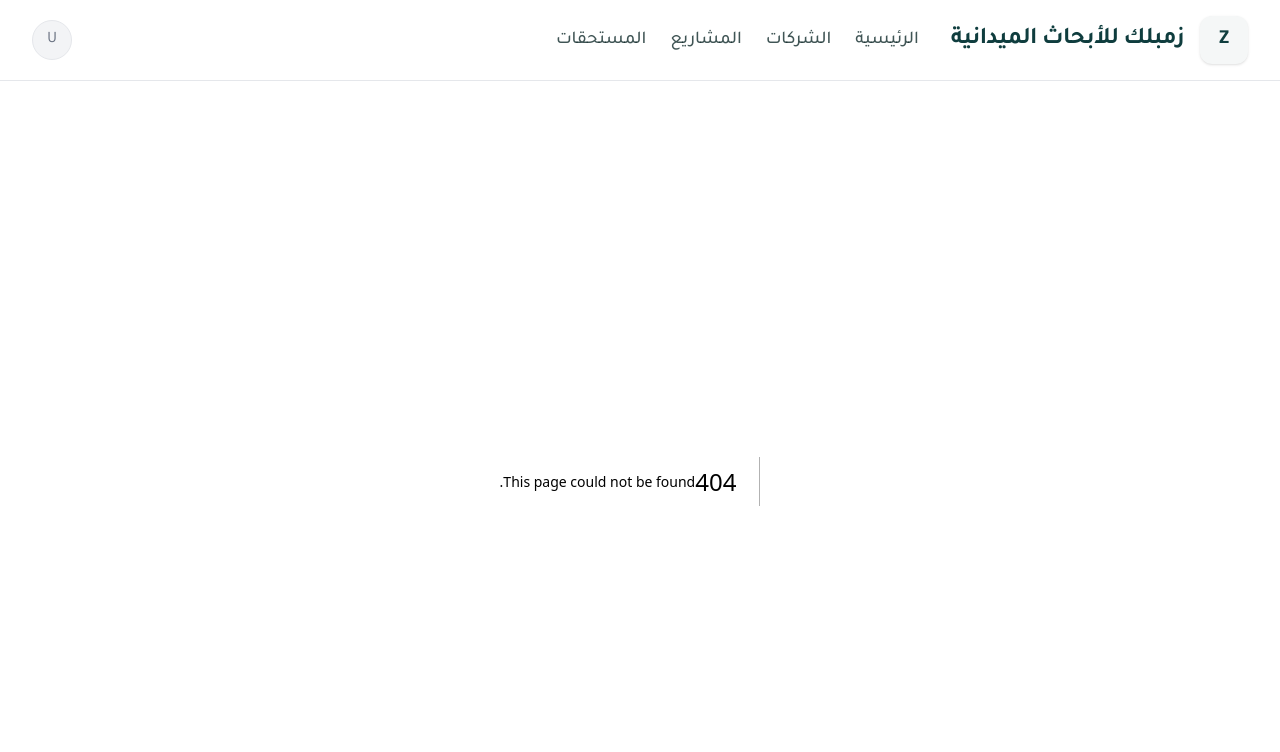
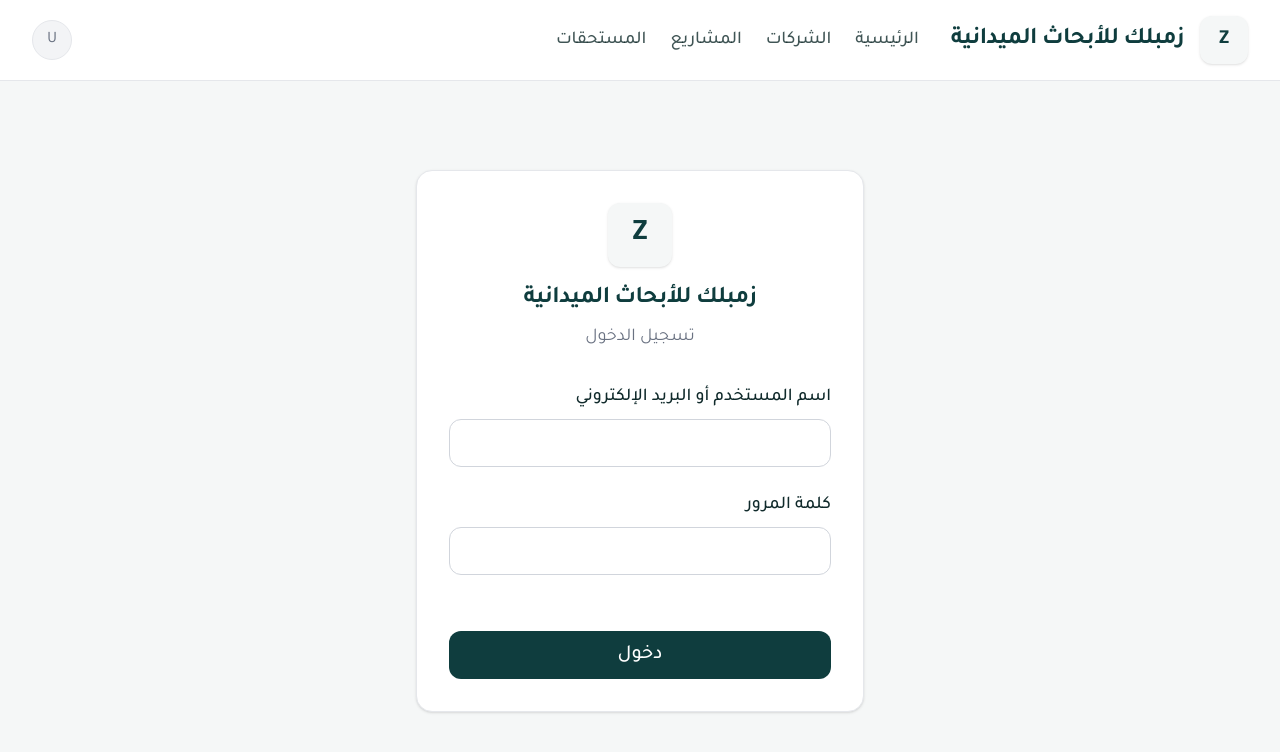
Before and after one commit to shingami66/zamblak-field-research, a Next.js app: page /login in a window 1280 px wide. Before the commit this address had no page. Shown: the top 752 px of the page. Built offline with nearby package versions, Linux system fonts and the light colour scheme.

Commit message:
feat(ui): add login visual shell

```diff
--- /dev/null
+++ b/src/app/login/page.tsx
@@ -0,0 +1,9 @@
+import { LoginForm } from "@/components/auth/LoginForm";
+
+export default function LoginPage() {
+  return (
+    <div className="flex-1 flex flex-col justify-center items-center p-4">
+      <LoginForm />
+    </div>
+  );
+}
--- /dev/null
+++ b/src/components/auth/LoginForm.tsx
@@ -0,0 +1,48 @@
+export function LoginForm() {
+  return (
+    <div className="w-full max-w-md mx-auto bg-white rounded-2xl shadow-sm border border-gray-200 p-8">
+      <div className="flex flex-col items-center mb-8">
+        <div className="bg-background rounded-xl p-3 w-16 h-16 flex items-center justify-center shadow-sm mb-4">
+          <span className="text-primary font-bold text-3xl">Z</span>
+        </div>
+        <h2 className="text-2xl font-bold text-primary tracking-tight text-center">
+          زمبلك للأبحاث الميدانية
+        </h2>
+        <p className="text-gray-500 mt-2 text-lg">تسجيل الدخول</p>
+      </div>
+
+      <form className="space-y-6">
+        <div className="space-y-2">
+          <label htmlFor="username" className="block text-lg font-medium text-foreground">
+            اسم المستخدم أو البريد الإلكتروني
+          </label>
+          <input
+            id="username"
+            type="text"
+            className="w-full min-h-[48px] px-4 rounded-xl border border-gray-300 focus:border-primary focus:ring-2 focus:ring-primary/20 outline-none transition-all text-lg"
+            dir="rtl"
+          />
+        </div>
+
+        <div className="space-y-2">
+          <label htmlFor="password" className="block text-lg font-medium text-foreground">
+            كلمة المرور
+          </label>
+          <input
+            id="password"
+            type="password"
+            className="w-full min-h-[48px] px-4 rounded-xl border border-gray-300 focus:border-primary focus:ring-2 focus:ring-primary/20 outline-none transition-all text-lg"
+            dir="ltr"
+          />
+        </div>
+
+        <button
+          type="button"
+          className="w-full min-h-[48px] bg-primary text-white text-xl font-medium rounded-xl hover:bg-primary/90 transition-colors focus:ring-4 focus:ring-primary/20 outline-none mt-8"
+        >
+          دخول
+        </button>
+      </form>
+    </div>
+  );
+}
```
